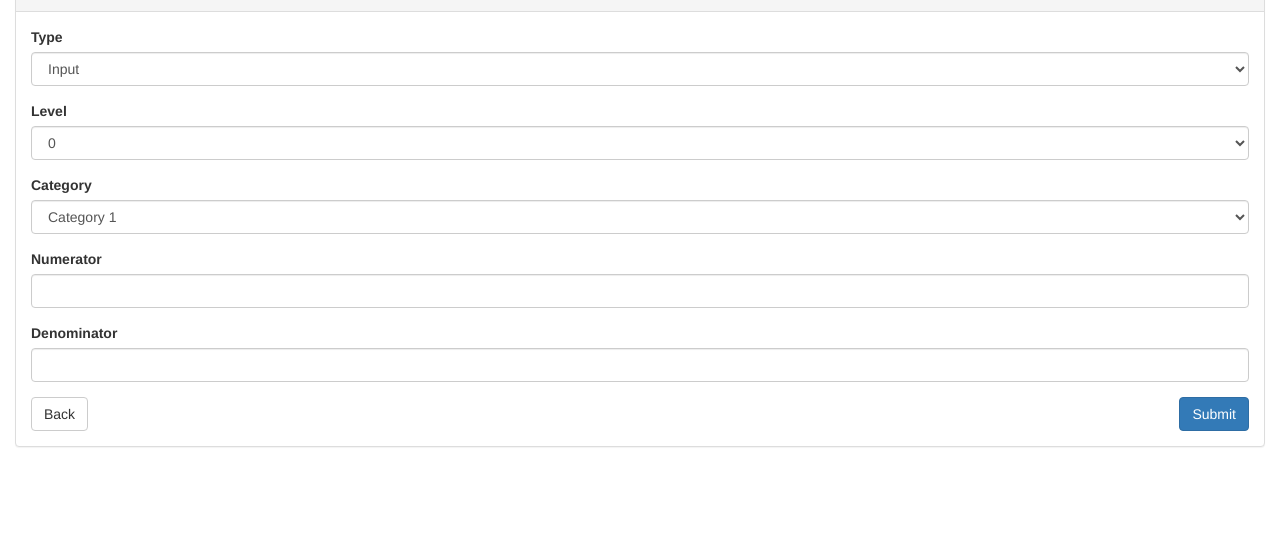
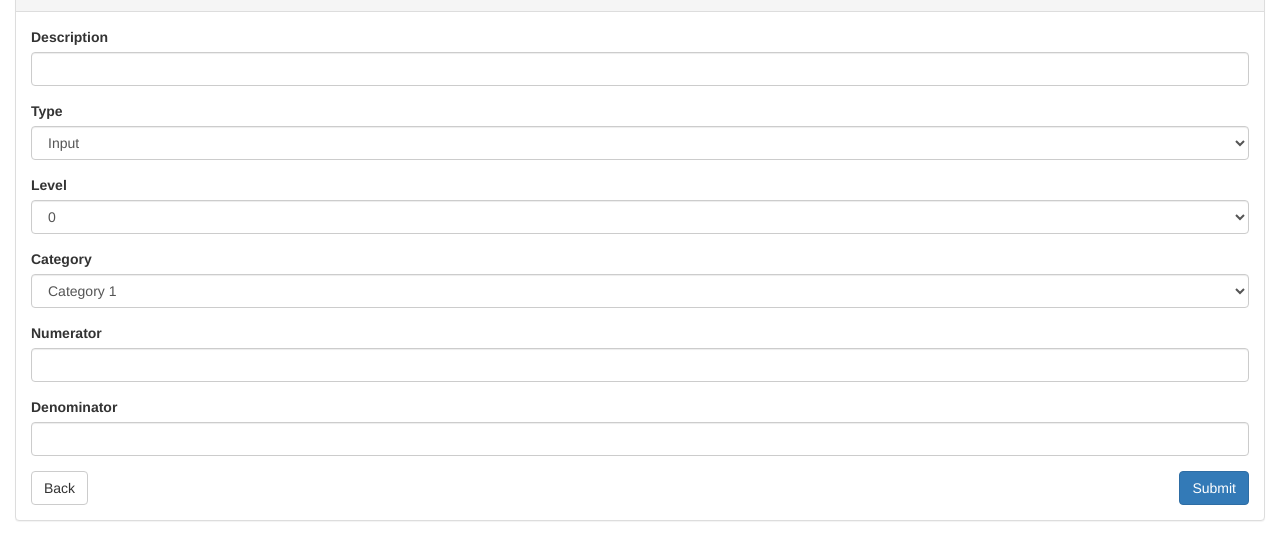
Before and after one commit to umairqamar/CodeIgniter, a CodeIgniter app: page /database/index.php/form/edit_kpi/1 in a window 1280 px wide. Shown: the part 100-660 px from the top of the page. Run offline with CodeIgniter, Linux system fonts and the light colour scheme; data comes from the database, SQL or seed files in the repository; both versions use the stored data as it was after the commit; data that the repository does not hold is empty.

Commit message:
Added description in KPI

```diff
--- a/application/controllers/Form.php
+++ b/application/controllers/Form.php
@@ -28,6 +28,7 @@ class Form extends CI_Controller {
         //Check if form is submitted by POST
         if ($_SERVER["REQUEST_METHOD"] == "POST") {
 
+            $this->form_validation->set_rules('description', 'Description', 'required');
             $this->form_validation->set_rules('type', 'Type', 'required');
             $this->form_validation->set_rules('level', 'Level', 'required');
             $this->form_validation->set_rules('category', 'Category', 'required');
@@ -36,6 +37,7 @@ class Form extends CI_Controller {
 
             if ($this->form_validation->run() != FALSE){
                 $db_data = array();
+                $db_data['kpi_description'] = $this->input->post('description', TRUE);
                 $db_data['type'] = $this->input->post('type', TRUE);
                 $db_data['level'] = $this->input->post('level', TRUE);
                 $db_data['p_category'] = $this->input->post('category', TRUE);
@@ -78,6 +80,11 @@ class Form extends CI_Controller {
         //Check if form is submitted by POST
         if ($_SERVER["REQUEST_METHOD"] == "POST") {
 
+            $this->form_validation->set_rules('description', 'Description', 'required|is_unique[kpi.kpi_description]|max_length[50]'
+                ,array(
+                    'is_unique'     => 'This %s already exists.'
+                )
+            );
             $this->form_validation->set_rules('type', 'Type', 'required');
             $this->form_validation->set_rules('level', 'Level', 'required');
             $this->form_validation->set_rules('category', 'Category', 'required');
@@ -86,6 +93,7 @@ class Form extends CI_Controller {
 
             if ($this->form_validation->run() != FALSE){
                 $db_data = array();
+                $db_data['kpi_description'] = $this->input->post('description', TRUE);
                 $db_data['type'] = $this->input->post('type', TRUE);
                 $db_data['level'] = $this->input->post('level', TRUE);
                 $db_data['p_category'] = $this->input->post('category', TRUE);
--- a/application/models/my_model.php
+++ b/application/models/my_model.php
@@ -29,7 +29,7 @@ class My_model extends CI_Model {
     }
 
     public function get_kpi(){
-        $this->db->select('kpi_id,type,level,p_category,num,denom,category,description');
+        $this->db->select('kpi_id,kpi_description,type,level,p_category,num,denom,category,description');
         $this->db->from('kpi');
         $this->db->join('kpi_category', 'kpi.p_category = kpi_category.kpi_cat_id');
 
@@ -37,7 +37,7 @@ class My_model extends CI_Model {
     }
 
     public function get_kpi_where($id){
-        $this->db->select('kpi_id,type,level,p_category,num,denom,category,description');
+        $this->db->select('kpi_id,kpi_description,type,level,p_category,num,denom,category,description');
         $this->db->from('kpi');
         $this->db->join('kpi_category', 'kpi.p_category = kpi_category.kpi_cat_id');
         $this->db->where('kpi_id',$id);
--- a/application/views/kpi/add_kpi.php
+++ b/application/views/kpi/add_kpi.php
@@ -32,6 +32,12 @@
                     ?>
 
                     <?php echo form_open('',array('name' => 'add_data','id' => 'add_data')); ?>
+
+                        <div class="form-group">
+                            <label>Description</label>
+                            <input type="text" class="form-control" id="description" name="description" placeholder="Description">
+                        </div>
+
                         <div class="form-group">
                             <label>Type</label>
                             <select class="form-control" id="type" name="type">
--- a/application/views/kpi/edit_kpi.php
+++ b/application/views/kpi/edit_kpi.php
@@ -5,7 +5,7 @@
 
             <div class="panel panel-default">
                 <div class="panel-heading">
-                    <h3 class="panel-title">Edit: <?php echo $kpi->kpi_id;?></h3>
+                    <h3 class="panel-title">Edit: <?php echo $kpi->kpi_description;?></h3>
                 </div>
                 <div class="panel-body">
 
@@ -31,6 +31,11 @@
                     }
                     ?>
                     <?php echo form_open('form/edit_kpi/'.$kpi->kpi_id, array('name' => 'edit_kpi','id' => 'edit_kpi')); ?>
+                    <div class="form-group">
+                        <label>Description</label>
+                        <input type="text" class="form-control" id="description" name="description" value="<?php echo $kpi->kpi_description;?>">
+                    </div>
+
                     <div class="form-group">
                         <label>Type</label>
                         <select class="form-control" id="type" name="type">
```
Also changed, not shown: application/views/kpi/view_kpi.php (+3 -20 lines), codeigniter.sql (+5 -31 lines).
